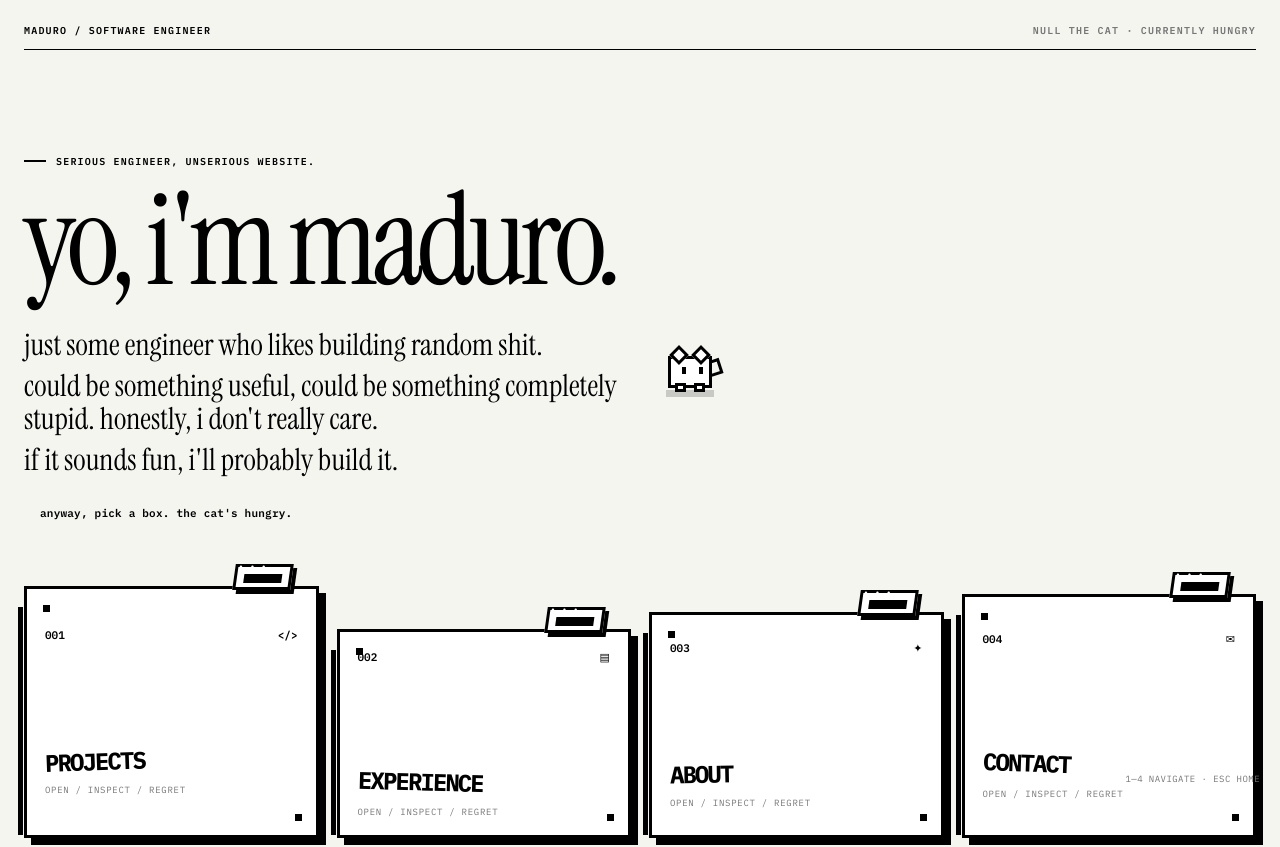
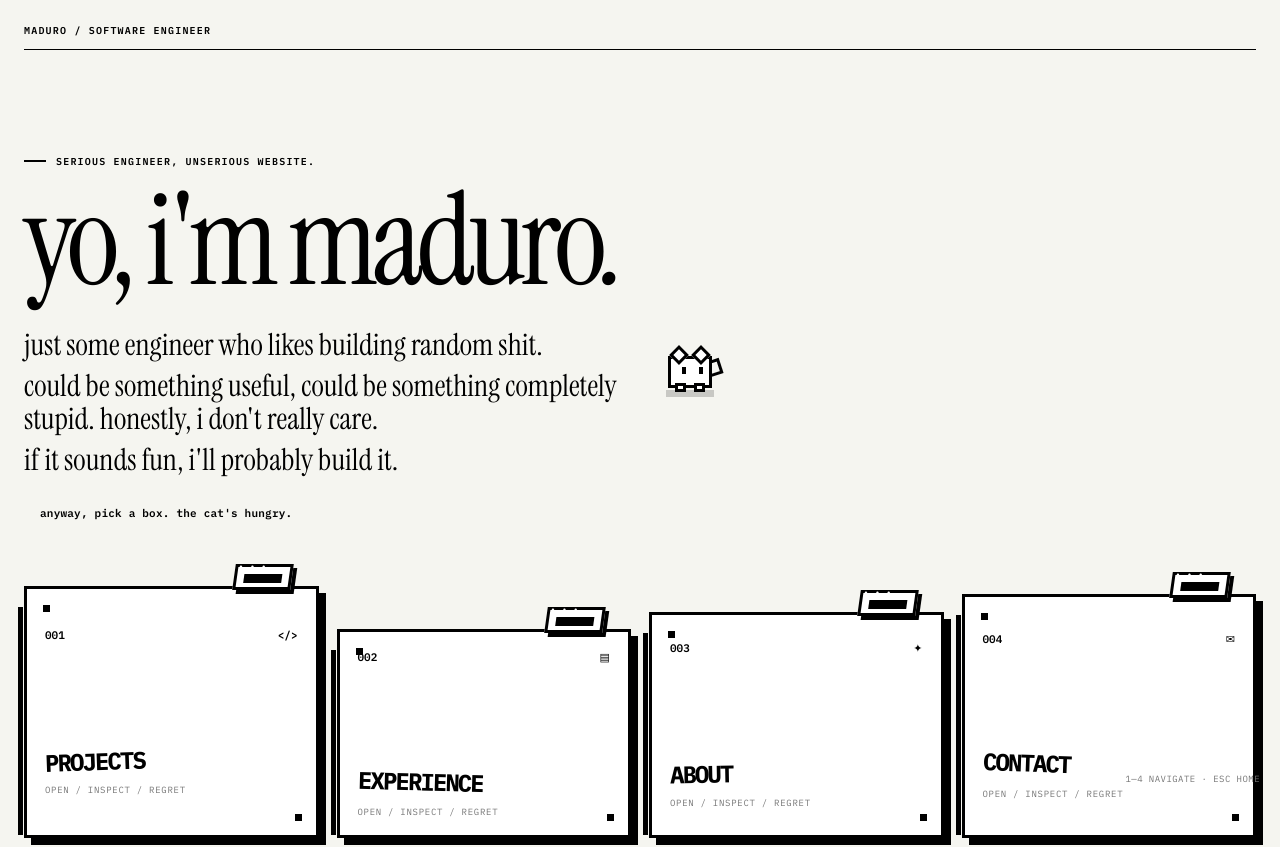
Before and after one commit to dncmaduro/maduro, a React (Vite) app: page / in a window 1280 px wide. Shown: the top 847 px of the page. Built offline with nearby package versions, Linux system fonts and the light colour scheme.

Commit message:
Update Site source

```diff
--- a/src/components/HomePage.tsx
+++ b/src/components/HomePage.tsx
@@ -9,7 +9,6 @@ export function HomePage({ onNavigate }: HomePageProps) {
     <main className="home-page page-shell" aria-labelledby="home-title">
       <div className="home-topline">
         <span className="eyebrow">MADURO / SOFTWARE ENGINEER</span>
-        <span className="eyebrow eyebrow--right">NULL THE CAT · CURRENTLY HUNGRY</span>
       </div>
       <section className="home-hero">
         <p className="hero-kicker">serious engineer, unserious website.</p>
```
